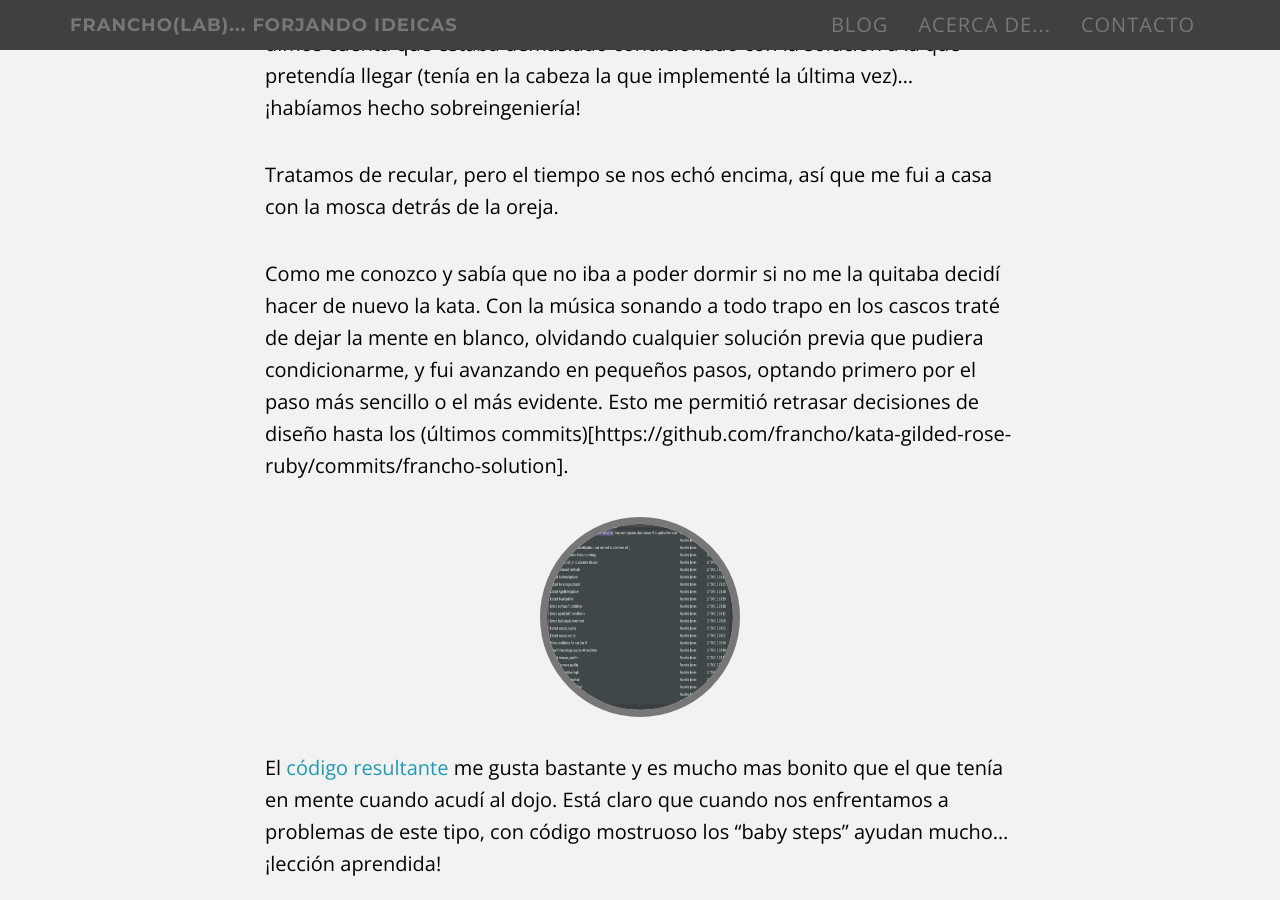
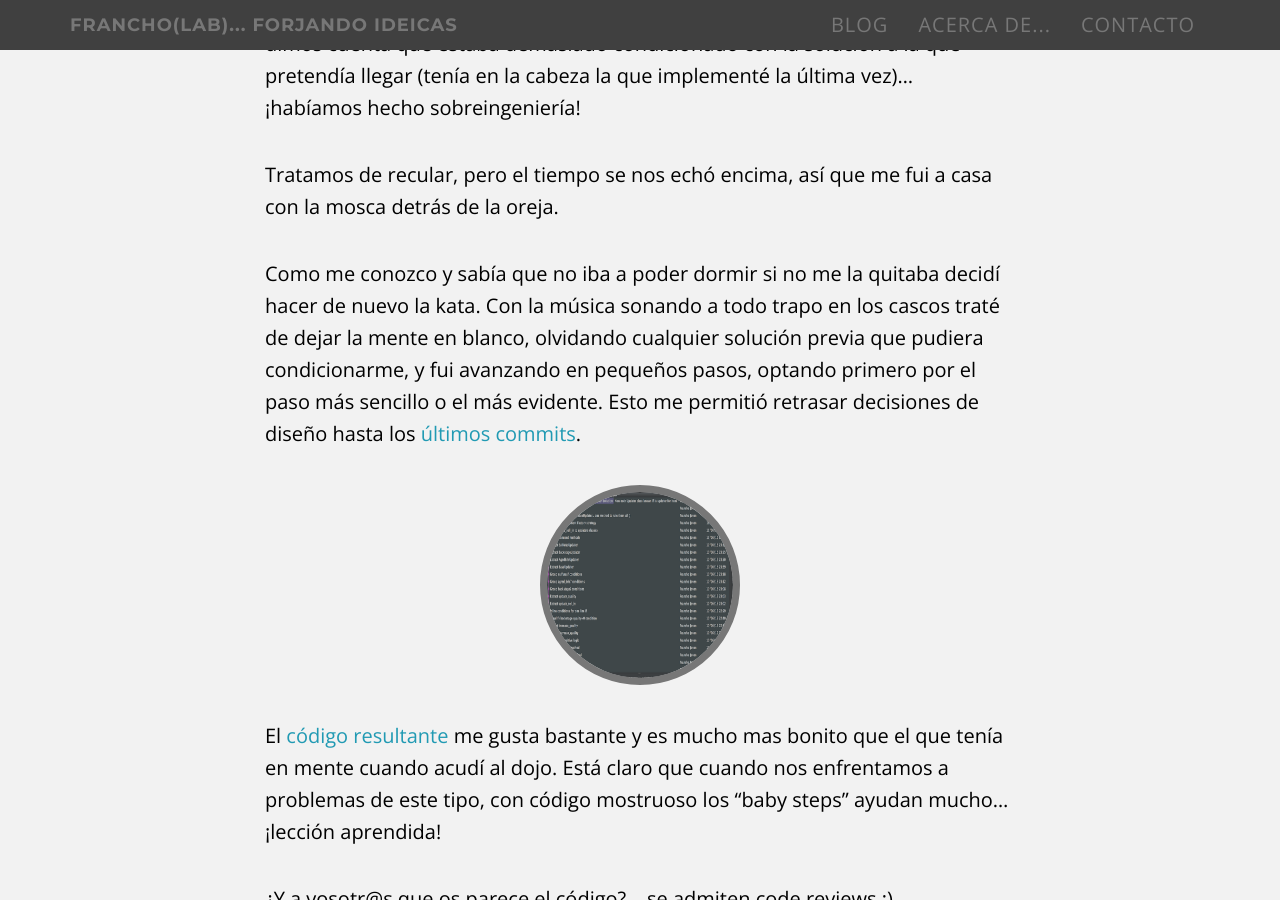
Before and after one commit to francho/francho.github.io, a Jekyll site: the page built from _posts/2016-06-11-baby-steps.md, in a window 1280 px wide and 900 px high, scrolled down 1346 px. Built offline with Jekyll 4.4.1, drawn with Linux system fonts in a browser that asks for light colours; comment, search, counter and statistics services are not loaded.

Commit message:
Update post: Baby steps

```diff
--- a/_posts/2016-06-11-baby-steps.md
+++ b/_posts/2016-06-11-baby-steps.md
@@ -16,7 +16,7 @@ Los primeros pasos fueron bastante bien pero llegados a un punto nos quedamos at
 
 Tratamos de recular, pero el tiempo se nos echó encima, así que me fui a casa con la mosca detrás de la oreja.
 
-Como me conozco y sabía que no iba a poder dormir si no me la quitaba decidí hacer de nuevo la kata. Con la música sonando a todo trapo en los cascos traté de dejar la mente en blanco, olvidando cualquier solución previa que pudiera condicionarme, y fui avanzando en pequeños pasos, optando primero por el paso más sencillo o el más evidente. Esto me permitió retrasar decisiones de diseño hasta los (últimos commits)[https://github.com/francho/kata-gilded-rose-ruby/commits/francho-solution].
+Como me conozco y sabía que no iba a poder dormir si no me la quitaba decidí hacer de nuevo la kata. Con la música sonando a todo trapo en los cascos traté de dejar la mente en blanco, olvidando cualquier solución previa que pudiera condicionarme, y fui avanzando en pequeños pasos, optando primero por el paso más sencillo o el más evidente. Esto me permitió retrasar decisiones de diseño hasta los [últimos commits](https://github.com/francho/kata-gilded-rose-ruby/commits/francho-solution).
 
 [![](/assets/kata-gilded-rose-history.png)](https://github.com/francho/kata-gilded-rose-ruby/commits/francho-solution)
 
```
